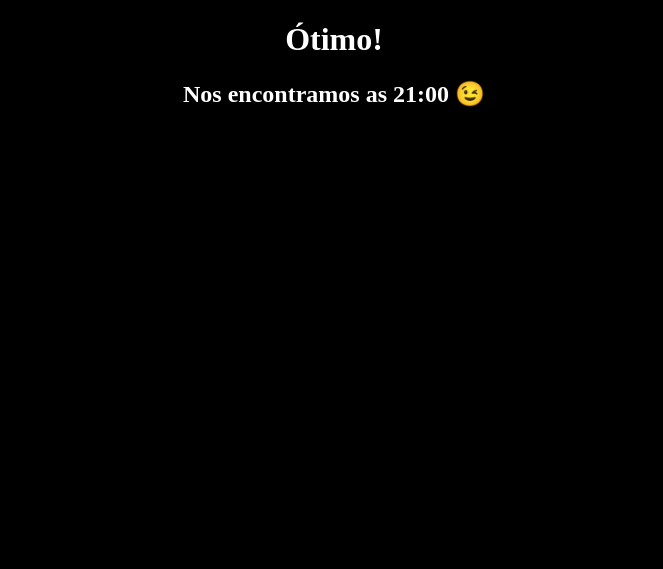
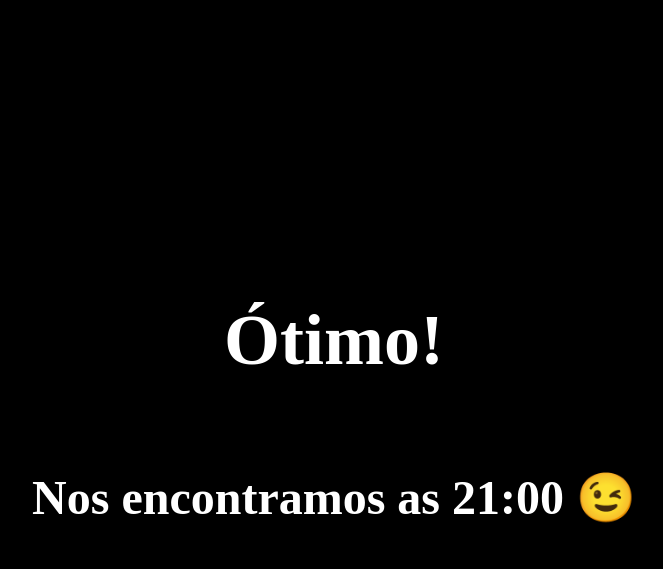
Before and after one commit to Patricio-NL/convite, a plain HTML site: page conf.html in a window 1280 px wide. Shown: the whole page, without its empty margins (306-969 px from the left). Drawn offline with Linux system fonts and the light colour scheme.

Commit message:
Update conf.html

```diff
--- a/conf.html
+++ b/conf.html
@@ -6,15 +6,30 @@
     body {
       background-color: black;
       color: white;
+      font-size: 36px;
       text-align: center;
+      display: flex;
+      justify-content: center;
+      align-items: center;
+      height: 100vh;
     }
+
+    .container {
+      display: flex;
+      flex-direction: column;
+      justify-content: center;
+      align-items: center;
+    }
+
     h2 {
-      font-size: 24px;
+      font-size: 48px;
     }
   </style>
 </head>
 <body>
-  <h1>Ótimo!</h1>
-  <h2>Nos encontramos as 21:00 😉</h2>
+  <div class="container">
+    <h1>Ótimo!</h1>
+    <h2>Nos encontramos as 21:00 😉</h2>
+  </div>
 </body>
 </html>
```
